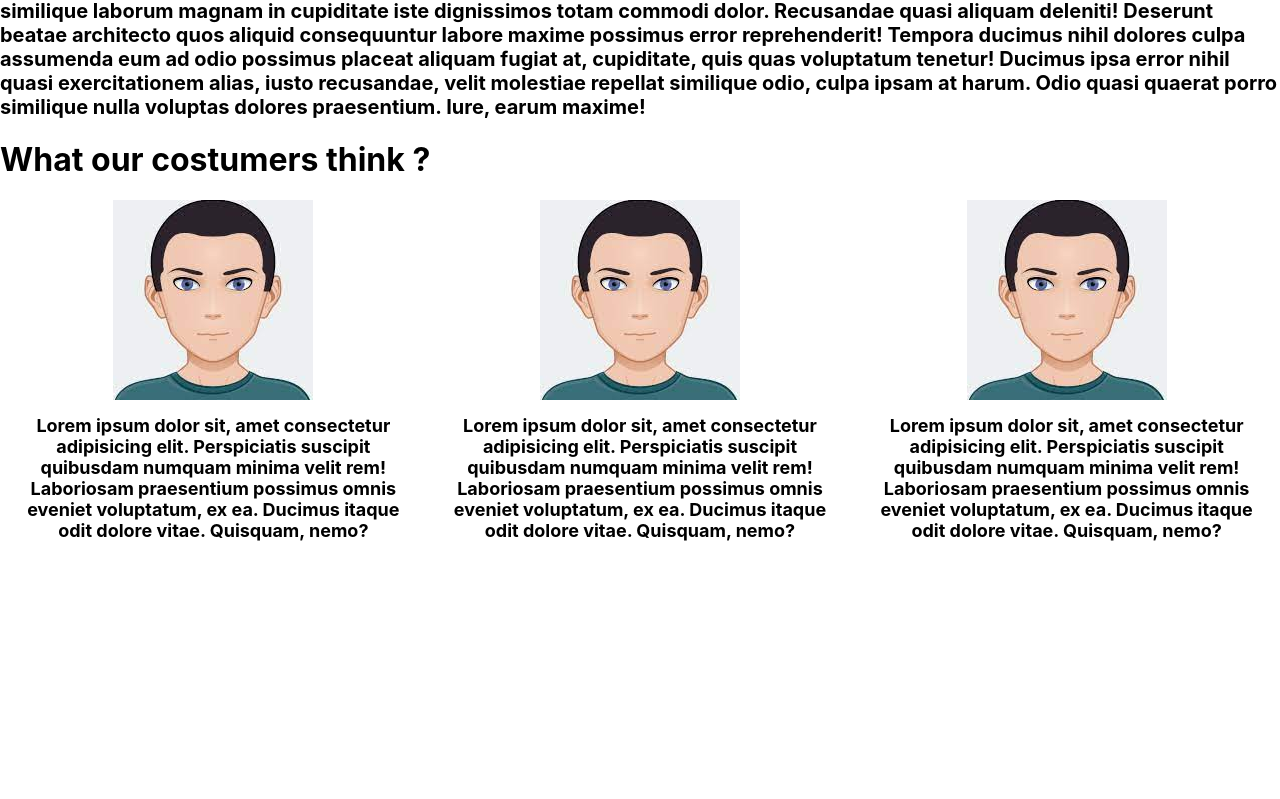
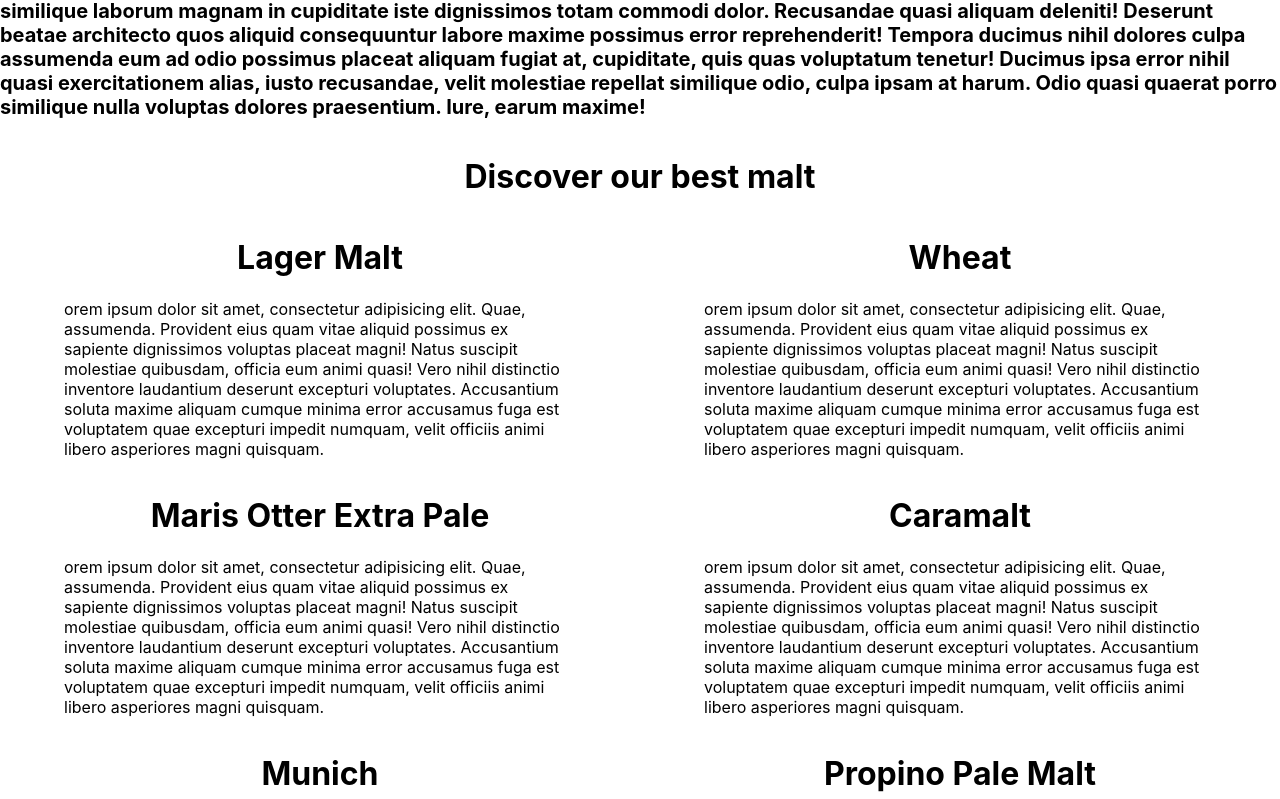
Before and after one commit to KevinLavigne/Workshop-React, a React (Vite) app in the folder React-Beers-Shop/: page / in a window 1280 px wide. Shown: the part 841-1640 px from the top of the page. Before the commit the page ends 1397 px from the top, so only its background shows below. Built offline with nearby package versions, Linux system fonts and the light colour scheme.

Commit message:
création des composant discovery(regroupe les different type de malt disponible) et malt(.map de l'objet items de hops pour faire un afichage dinamyc de chaque type de malt) et stylisation

```diff
--- a/React-Beers-Shop/src/data/home.js
+++ b/React-Beers-Shop/src/data/home.js
@@ -17,7 +17,7 @@
   },
   hops: {
     title: "Discover our best malt",
-    imems: [
+    items: [
       {
         title: "Lager Malt",
         description: "orem ipsum dolor sit amet, consectetur adipisicing elit. Quae, assumenda. Provident eius quam vitae aliquid possimus ex sapiente dignissimos voluptas placeat magni! Natus suscipit molestiae quibusdam, officia eum animi quasi! Vero nihil distinctio inventore laudantium deserunt excepturi voluptates. Accusantium soluta maxime aliquam cumque minima error accusamus fuga est voluptatem quae excepturi impedit numquam, velit officiis animi libero asperiores magni quisquam."
--- a/React-Beers-Shop/src/pages/Customers.jsx
+++ b/React-Beers-Shop/src/pages/Customers.jsx
@@ -1,16 +1,16 @@
-import { Avatar } from "./Avatar"
-import "../styles/customers.css"
-const Customers =(props) => {
-  return(
+import { Avatar } from "./Avatar";
+import "../styles/customers.css";
+const Customers = (props) => {
+  return (
     <div>
       <h1>{props.title}</h1>
       <div className="customers-container">
-        {props.items.map((items) => (
-          <Avatar customer={items}/>
+        {props.items.map((items, index) => (
+          <Avatar key={index} customer={items} />
         ))}
       </div>
     </div>
-  )
-}
+  );
+};
 
-export default Customers
+export default Customers;
--- /dev/null
+++ b/React-Beers-Shop/src/pages/Discovery.jsx
@@ -0,0 +1,17 @@
+import Malt from "./Malt";
+import "../styles/discovery.css";
+
+const Discovery = (props) => {
+  return (
+    <div className="discovery-container">
+      <h1>{props.title}</h1>
+      <div className="malts-container">
+        {props.items.map((items, index) => (
+          <Malt key={index} title={items.title} desc={items.description} />
+        ))}
+      </div>
+    </div>
+  );
+};
+
+export default Discovery;
--- a/React-Beers-Shop/src/pages/Home.jsx
+++ b/React-Beers-Shop/src/pages/Home.jsx
@@ -1,17 +1,19 @@
 import react from "react";
 import home from "../data/home";
-import Hero from "./Hero"
+import Hero from "./Hero";
 import Phylosophy from "./Phylosophy";
 import Customers from "./Customers";
+import Discovery from "./Discovery";
 const Home = () => {
   return (
     <>
-    <h1 className="title">Here is the home page</h1>
-    <Hero hero={home.hero}/>
-    <Phylosophy props={home.phylosophy}/>
-    <Customers title={home.customer.title} items={home.customer.items}/>
+      <h1 className="title">Here is the home page</h1>
+      <Hero hero={home.hero} />
+      <Phylosophy props={home.phylosophy} />
+      <Discovery title={home.hops.title} items={home.hops.items} />
+      <Customers title={home.customer.title} items={home.customer.items} />
     </>
-  )
-}
+  );
+};
 
-export default Home
+export default Home;
--- /dev/null
+++ b/React-Beers-Shop/src/pages/Malt.jsx
@@ -0,0 +1,9 @@
+const Malt = (props) => {
+  return (
+    <div className="malt-container">
+      <h1>{props.title}</h1>
+      <p>{props.desc}</p>
+    </div>
+  );
+};
+export default Malt;
--- /dev/null
+++ b/React-Beers-Shop/src/styles/discovery.css
@@ -0,0 +1,19 @@
+.discovery-container{
+  display: flex;
+  flex-direction: column;
+  align-content: center;
+  align-items: center;
+  justify-content: center;
+}
+.malts-container{
+  display: flex;
+  flex-wrap: wrap;
+  justify-content: space-around;
+
+}
+.malt-container{
+  width: 40%;
+}
+.malt-container h1 {
+  text-align: center;
+}
```
Also changed, not shown: React-Beers-Shop/src/pages/Avatar.jsx (+12 -9 lines).
